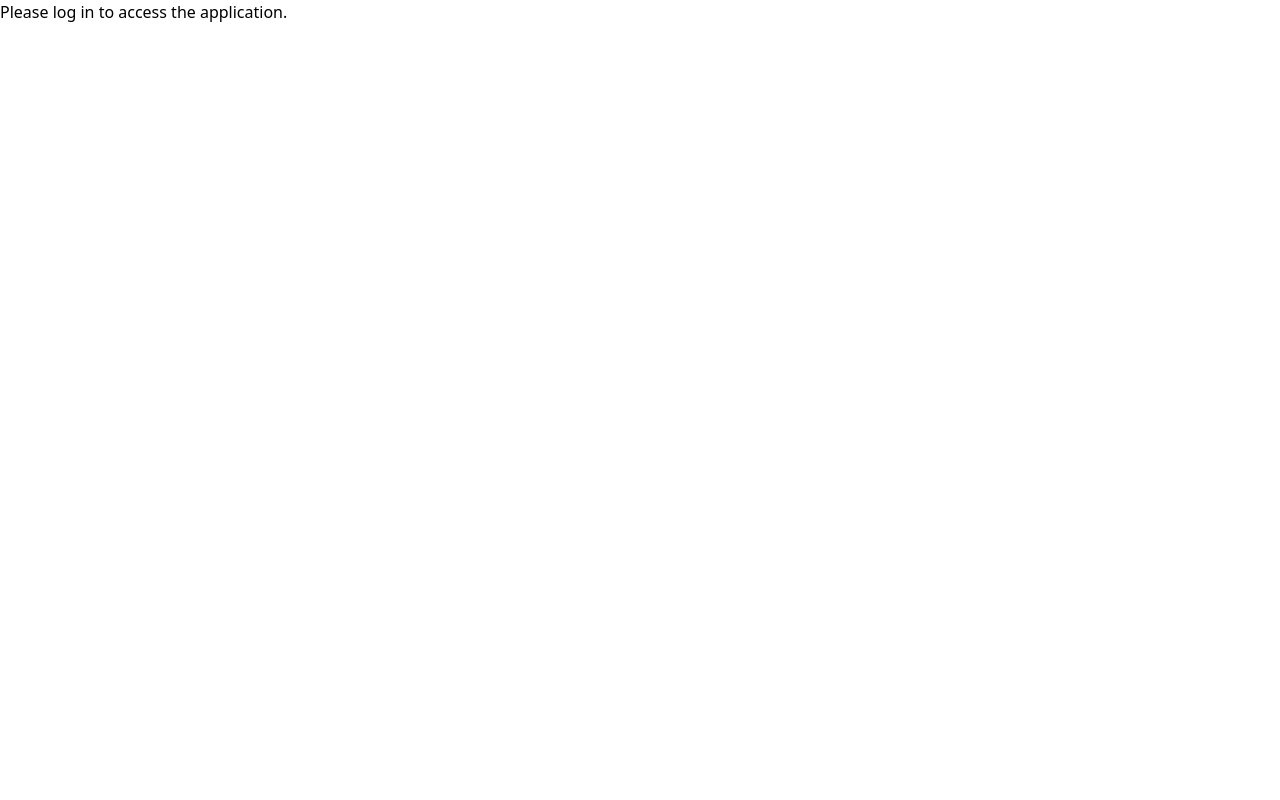
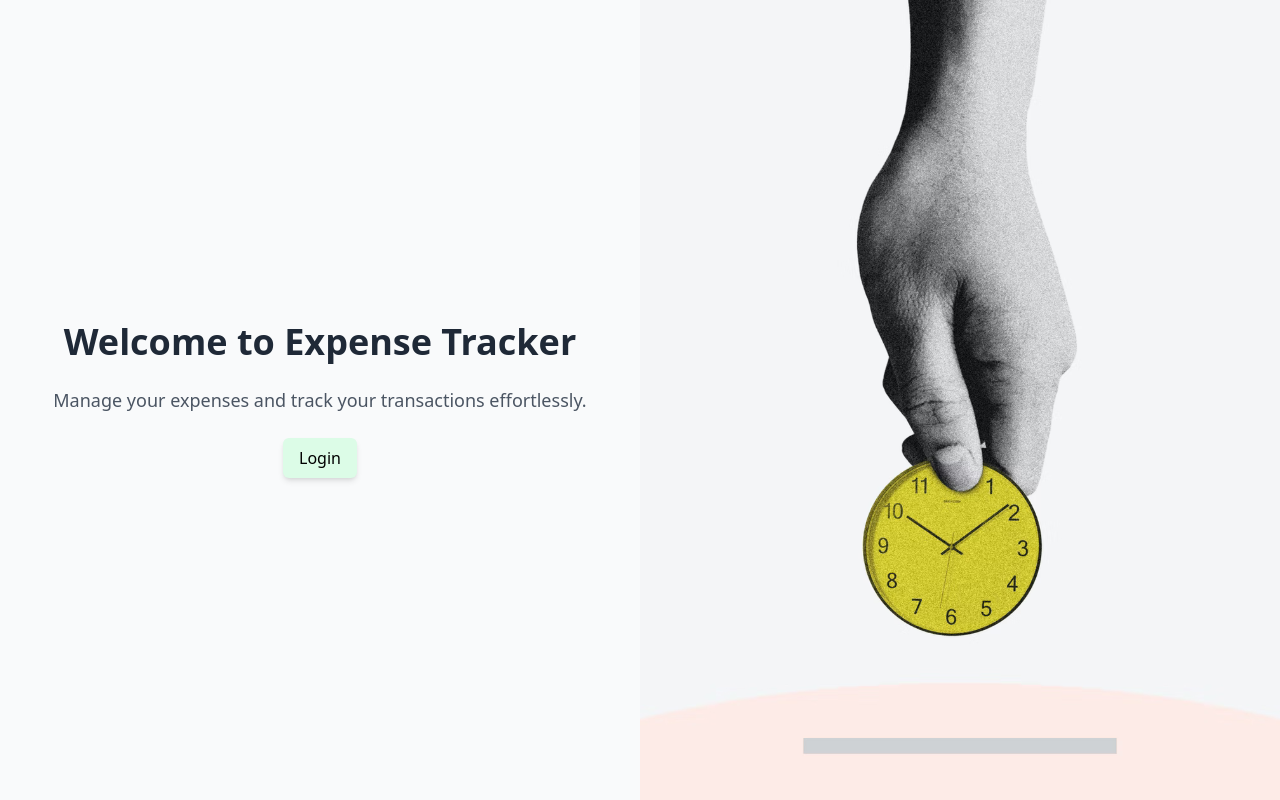
Before and after one commit to MihretDe/Expense-Tracker, a React (Create React App) app in the folder frontend/: page /login in a window 1280 px wide. Built offline with nearby package versions, Linux system fonts and the light colour scheme; no server answers.

Commit message:
feat integrate  layout with auth

```diff
--- a/frontend/src/App.tsx
+++ b/frontend/src/App.tsx
@@ -2,12 +2,9 @@ import { useAuthContext } from "./context/AuthContext";
 import AppRoutes from "./routes/AppRoutes";
 
 function App() {
-  const { user, isAuthenticated, isLoading } = useAuthContext();
+  const {  isLoading } = useAuthContext();
 
   if (isLoading) return <div>Loading...</div>;
-
-  if (!isAuthenticated)
-    return <div>Please log in to access the application.</div>;
 
   return (
     <div>
--- a/frontend/src/auth/LoginButton.tsx
+++ b/frontend/src/auth/LoginButton.tsx
@@ -3,7 +3,7 @@ import { useAuth0 } from "@auth0/auth0-react";
 const LoginButton = () => {
     const { loginWithRedirect } = useAuth0();
   return (
-    <button className="bg-amber-50" onClick={() => loginWithRedirect()}>LoginButton</button>
+    <button className="bg-green-100 px-4 py-2  rounded-md shadow-md" onClick={() => loginWithRedirect()}>Login</button>
   )
 }
 
--- a/frontend/src/auth/LogoutButton.tsx
+++ b/frontend/src/auth/LogoutButton.tsx
@@ -1,14 +1,17 @@
 import { useAuth0 } from "@auth0/auth0-react";
+import { LogOut } from "lucide-react";
 
 const LogoutButton = () => {
   const { logout } = useAuth0();
   return (
     <button
+      className="flex items-center gap-3 px-4 py-2 text-gray-600 text-sm hover:bg-gray-100 rounded-lg w-full"
       onClick={() =>
-        logout({ logoutParams: { returnTo: window.location.origin } })
+        logout({ logoutParams: { returnTo: window.location.origin + "/login" } })
       }
     >
-      LogoutButton
+      <LogOut className="w-5 h-5" />
+      Logout
     </button>
   );
 };
--- a/frontend/src/components/Sidebar.tsx
+++ b/frontend/src/components/Sidebar.tsx
@@ -3,11 +3,11 @@ import {
   CreditCard,
   FileText,
   Settings,
-  LogOut,
   X,
 } from "lucide-react";
 import { NavLink } from "react-router-dom";
 import clsx from "clsx";
+import LogoutButton from "../auth/LogoutButton";
 
 interface SidebarProps {
   isOpen: boolean;
@@ -44,7 +44,7 @@ export default function Sidebar({ isOpen, onClose }: SidebarProps) {
       >
         <div>
           <div className="flex justify-between items-center mb-6 pl-2">
-            <h1 className="text-xl font-bold">Maglo.</h1>
+            <h1 className="text-xl font-bold">Expense Tracker</h1>
             <button className="md:hidden" onClick={onClose}>
               <X className="w-5 h-5 text-gray-500" />
             </button>
@@ -71,11 +71,7 @@ export default function Sidebar({ isOpen, onClose }: SidebarProps) {
             ))}
           </nav>
         </div>
-
-        <button className="flex items-center gap-3 px-4 py-2 text-gray-600 text-sm hover:bg-gray-100 rounded-lg w-full">
-          <LogOut className="w-5 h-5" />
-          Logout
-        </button>
+        <LogoutButton/>
       </div>
     </>
   );
--- /dev/null
+++ b/frontend/src/pages/LoginPage.tsx
@@ -0,0 +1,39 @@
+import { useEffect } from "react";
+import { useAuthContext } from "../context/AuthContext";
+import { useNavigate } from "react-router-dom";
+import LoginButton from "../auth/LoginButton";
+
+const LoginPage = () => {
+  const { isAuthenticated } = useAuthContext();
+  const navigate = useNavigate();
+
+  useEffect(() => {
+    if (isAuthenticated) {
+      navigate("/dashboard");
+    }
+  }, [isAuthenticated, navigate]);
+
+  return (
+    <div className="min-h-screen bg-gray-50 flex flex-col md:flex-row items-center justify-center  ">
+      {/* Left side */}
+      <div className="md:w-1/2 text-center md:text-left mb-10 md:mb-0 space-y-6 items-center justify-center flex flex-col">
+        <h1 className="text-4xl font-bold text-gray-800">Welcome to Expense Tracker</h1>
+        <p className="text-gray-600 text-lg">
+          Manage your expenses and track your transactions effortlessly.
+        </p>
+        <LoginButton />
+      </div>
+
+      {/* Right side image */}
+      <div className="md:w-1/2 min-h-screen ">
+        <img
+          src="/money.svg"
+          alt="Money Illustration"
+          className="max-h-screen w-full object-cover "
+        />
+      </div>
+    </div>
+  );
+};
+
+export default LoginPage;
--- a/frontend/src/routes/AppRoutes.tsx
+++ b/frontend/src/routes/AppRoutes.tsx
@@ -5,18 +5,27 @@ import Dashboard from "../pages/Dashboard";
 import Layout from "../components/Layout";
 import Settings from "../pages/Settings";
 import NotFound from "../pages/NotFound";
+import LoginPage from "../pages/LoginPage";
+import PrivateRoute from "./PrivateRoute";
 
 
 const AppRoutes = () => (
   <Routes>
+    {/* Public Route */}
+    <Route path="/login" element={<LoginPage />} />
+
+    {/* Protected Routes */}
+    <Route element={<PrivateRoute />}>
       <Route path="/" element={<Layout />}>
         <Route index element={<Dashboard />} />
         <Route path="dashboard" element={<Dashboard />} />
         <Route path="transactions" element={<Transactions />} />
         <Route path="reports" element={<Reports />} />
         <Route path="settings" element={<Settings />} />
+      </Route>
+    </Route>
+
     <Route path="*" element={<NotFound />} />
-    </Route>
   </Routes>
 );
 
--- /dev/null
+++ b/frontend/src/routes/PrivateRoute.tsx
@@ -0,0 +1,8 @@
+import { Navigate, Outlet } from "react-router-dom";
+import { useAuthContext } from "../context/AuthContext";
+
+export default function PrivateRoute() {
+  const { isAuthenticated } = useAuthContext();
+
+  return isAuthenticated ? <Outlet /> : <Navigate to="/login" replace />;
+}
```
Also changed, not shown: frontend/public/money.svg (added). Lines whose indentation alone changed are shown as unchanged.
